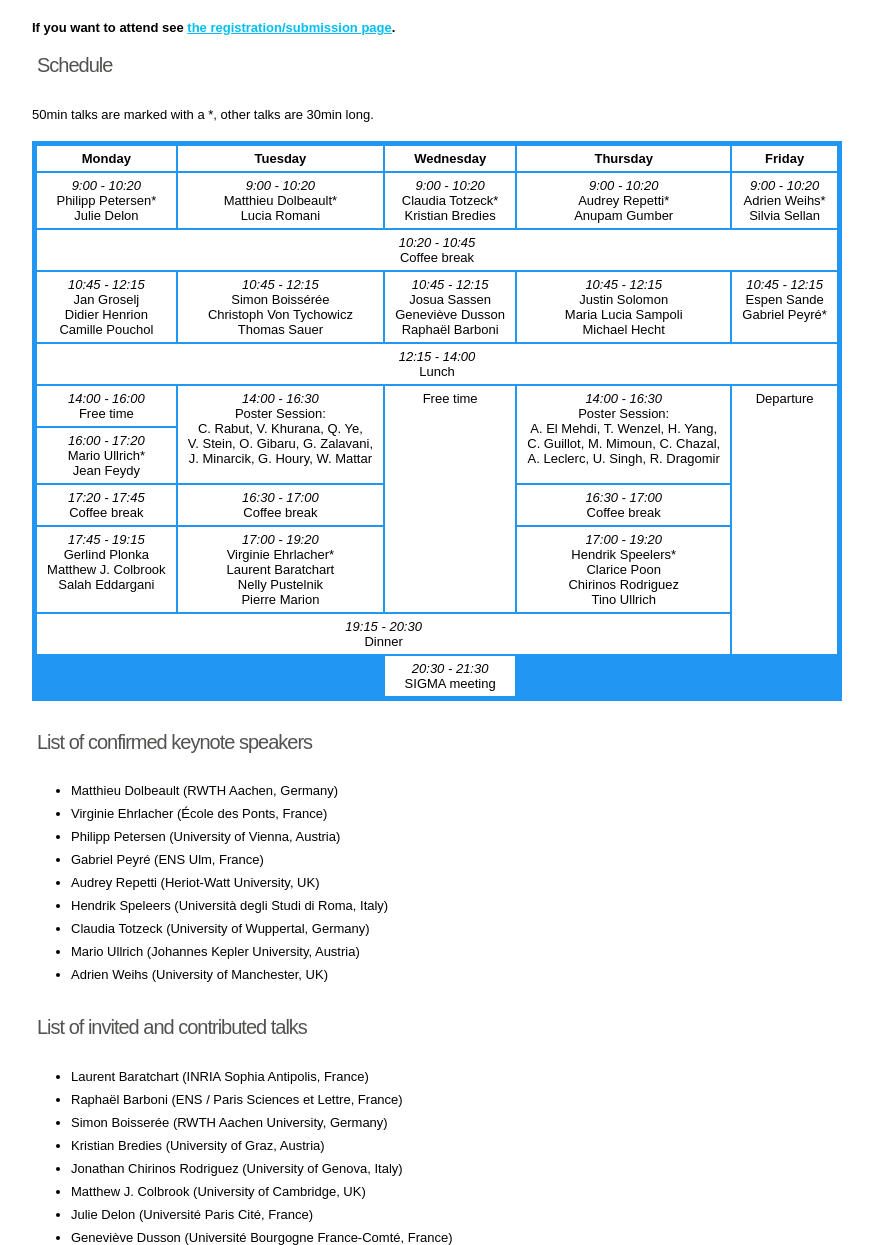
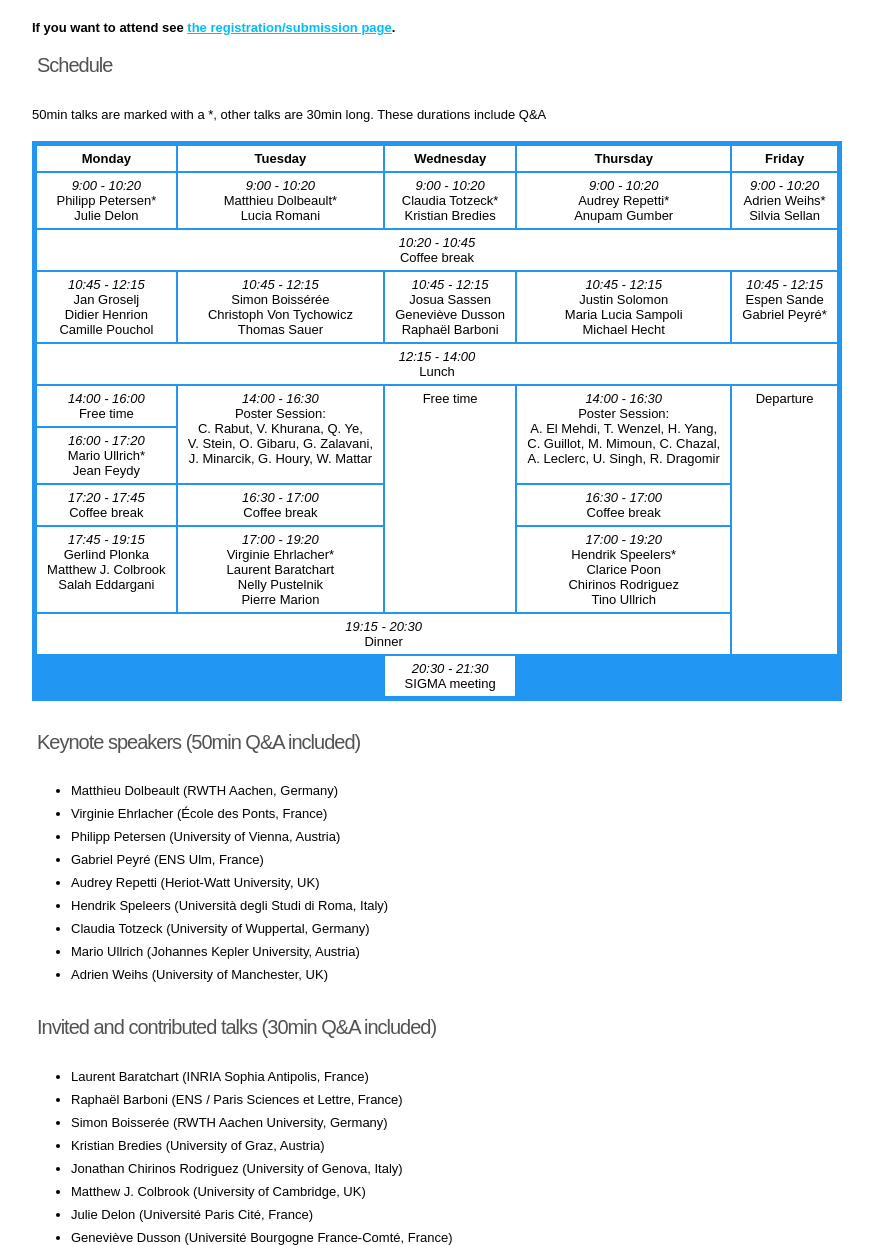
Before and after one commit to jdigne/sigma2024, a plain HTML site: page program.html in a window 1280 px wide. Shown: the part 617-1862 px from the top of the page, without its empty margins (188-1061 px from the left). Drawn offline with Linux system fonts and the light colour scheme.

Commit message:
duration + Q&A

```diff
--- a/program.html
+++ b/program.html
@@ -47,7 +47,7 @@
 
 			<h2>Schedule</h2>
 
-			<p>50min talks are marked with a *, other talks are 30min long.</p>
+			<p>50min talks are marked with a *, other talks are 30min long. These durations include Q&A</p>
 			<br/>
 
 			<div class="grid-container">
@@ -85,7 +85,7 @@
                         </div>
 			<br/>
 
-			<h2>List of confirmed keynote speakers</h2>
+			<h2>Keynote speakers (50min Q&A included)</h2>
 			<ul>
 				<li>Matthieu Dolbeault (RWTH Aachen, Germany)</li>
 				<li>Virginie Ehrlacher (École des Ponts, France)</li>
@@ -99,7 +99,7 @@
 			</ul>
 			<br/>
 
-			<h2>List of invited and contributed talks</h2>
+			<h2>Invited and contributed talks (30min Q&A included)</h2>
 			<ul>
 				<li>Laurent Baratchart (INRIA Sophia Antipolis, France)</li>
 				<li>Raphaël Barboni (ENS / Paris Sciences et Lettre, France)</li>
```
